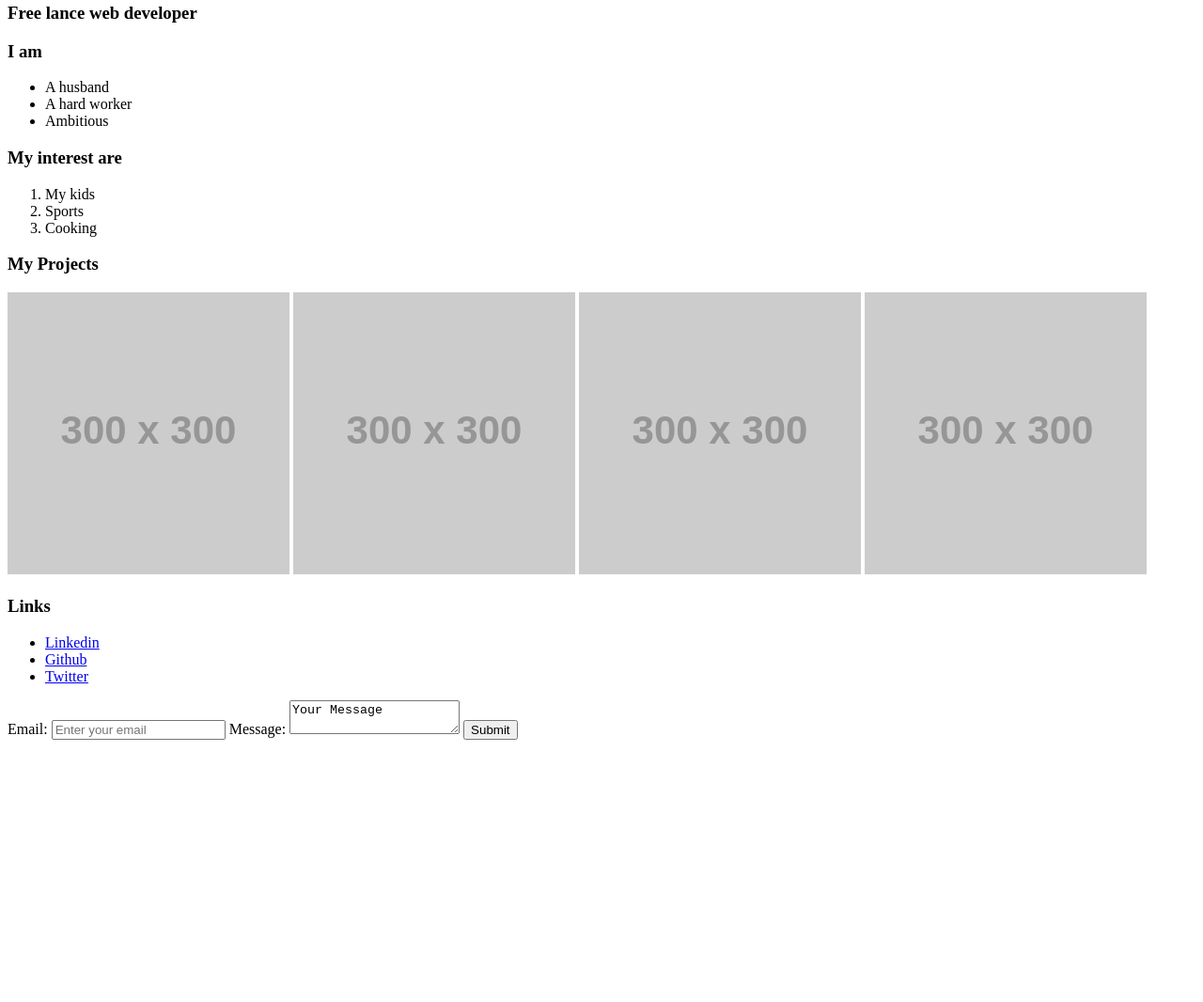
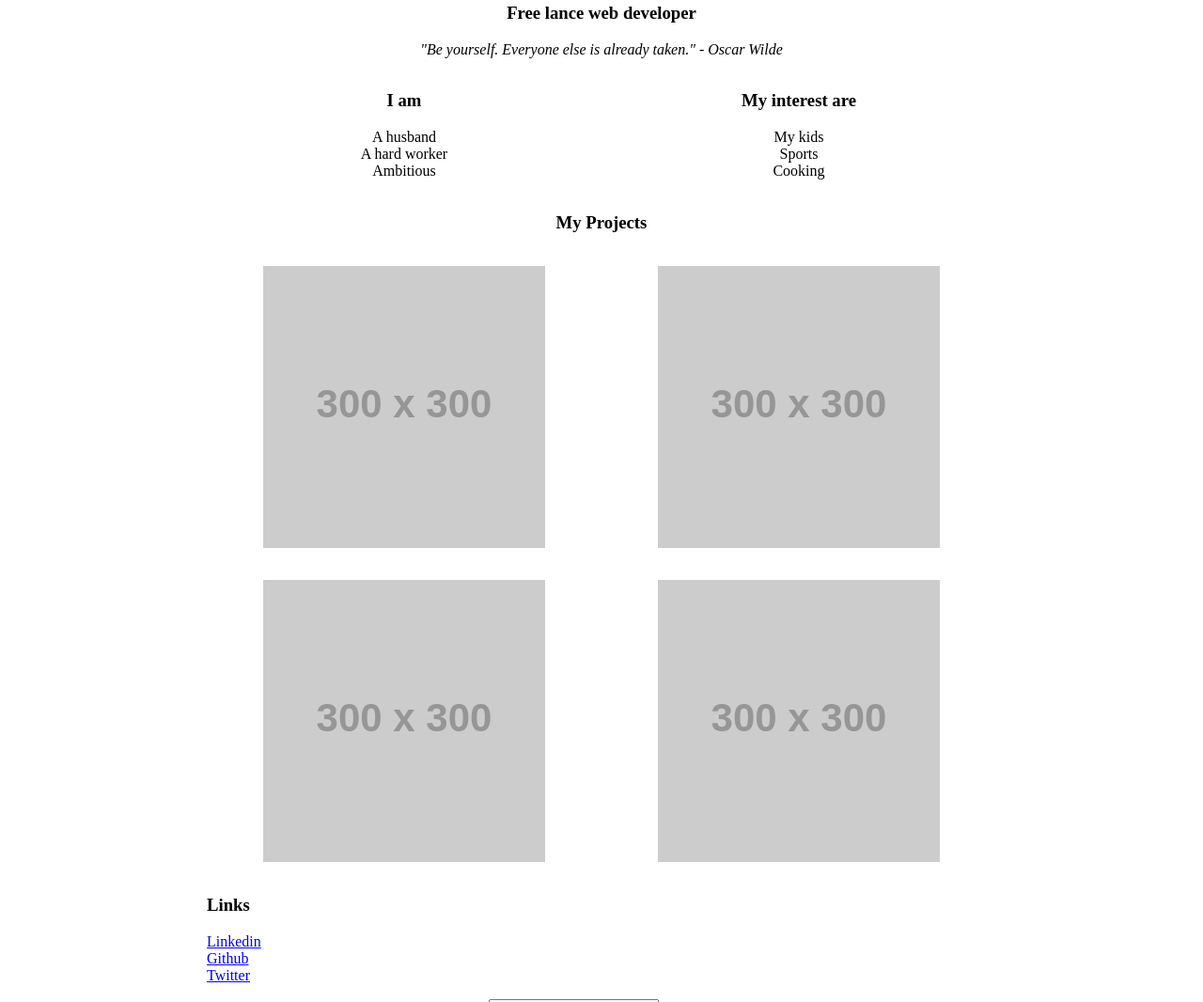
Before and after one commit to JohnGallion/About-me, a plain HTML site: page index.html in a window 1280 px wide. Shown: the part 239-1305 px from the top of the page at 94% size. Before the commit the page ends 1034 px from the top, so only its background shows below. Drawn offline with Linux system fonts and the light colour scheme; placeholder pictures from the web are drawn by us.

Commit message:
CSS centering and grids styling added

```diff
--- a/index.html
+++ b/index.html
@@ -2,38 +2,48 @@
 <html>
     <head>
         <title>First webpage</title>
+        <link rel="stylesheet" href="styles.css">
+        <meta name="viewport" content="width=device-width, initial-scale=1">
     </head>
     <body>
-        <div>
+    <div class="container">
+        <div class="intro">
         <img src= "https://via.placeholder.com/150"/>
         <h1>John Gallion</h1>
         <h3>Free lance web developer</h3>
+        <p class ="quote">"Be yourself. Everyone else is already taken." - Oscar Wilde </p>
         </div>
-        <div>
+        <div class="about-grid">
+            <div class="i-am">
                 <h3>I am</h3>
-            <ul>
+                <ul class="about-list">
                      <li>A husband</li>
                      <li>A hard worker</li>
                      <li>Ambitious</li>
                 </ul>
+            </div>
+            <div class="i-like">
                 <h3>My interest are</h3>
-            <ol>
+                <ol class="about-list">
                     <li>My kids</li>
                     <li>Sports</li>
                     <li>Cooking</li>
                 </ol>
             </div>
-        <div>
-            <h3>My Projects</h3>
-            <img src="https://via.placeholder.com/300"/>
-            <img src="https://via.placeholder.com/300"/>
-            <img src="https://via.placeholder.com/300"/>
-            <img src="https://via.placeholder.com/300"/>
         </div>
         <div>
-        <div>
+            <h3 class="projects-heading">My Projects</h3>
+            <div class="projects-grid">
+            <img class="project-image" src="https://via.placeholder.com/300"/>
+            <img class="project-image" src="https://via.placeholder.com/300"/>
+            <img class="project-image" src="https://via.placeholder.com/300"/>
+            <img class="project-image" src="https://via.placeholder.com/300"/>
+            </div>
+        </div>
+        <div class="links-and-contacts">
+            <div class="Links">
                 <h3>Links</h3>
-            <ul>
+                <ul class="links-list">
                     <li>
                         <a href="https://www.linkedin.com/in/john-gallion-04aba5229/">Linkedin</a>
                     </li>
@@ -44,6 +54,7 @@
                         <a href="https://twitter.com/JohnGallion64">Twitter</a>
                     </li>
                 </ul>
+            </div>
         </div>
         <div>
             <form action="#">
@@ -57,6 +68,5 @@
             </form>
         </div>
     </div>
-
     </body>
 </html>
--- /dev/null
+++ b/styles.css
@@ -0,0 +1,61 @@
+.quote {
+    font-style: italic;
+}
+.container {
+    max-width: 840px;
+    margin: 0 auto;
+}
+.intro {
+    text-align: center;
+}
+.about-grid {
+    display: grid;
+    grid-template-columns: 50% 50%;
+}
+
+.i-am, .i-like {
+    text-align: center;
+    text-decoration: none;
+}
+
+.about-list {
+    list-style: none;
+    padding: 0;
+}
+@media (max-width: 480px) {
+    .about-grid {
+        grid-template-columns: 100%;
+    }
+}
+.projects-heading {
+    text-align: center;
+}
+.projects-grid {
+    display: grid;
+    grid-template-columns: 50% 50%;
+}
+.project-image {
+    justify-self: center;
+    padding: 4%;
+}
+@media (max-width: 650px) {
+    .projects-grid {
+        grid-template-columns: 100%;
+    }
+}
+.links-and-contacts {
+    display: grid;
+    grid-template-columns: 30% 70%;
+}
+.links {
+    justify-self: center;
+}
+.links-list {
+    list-style: none;
+    padding: 0;
+}
+@media (max-width 650px) {
+    .links-and-contacts {
+        grid-template-columns: 100%;
+    }
+}
```
Lines whose indentation alone changed are shown as unchanged.
